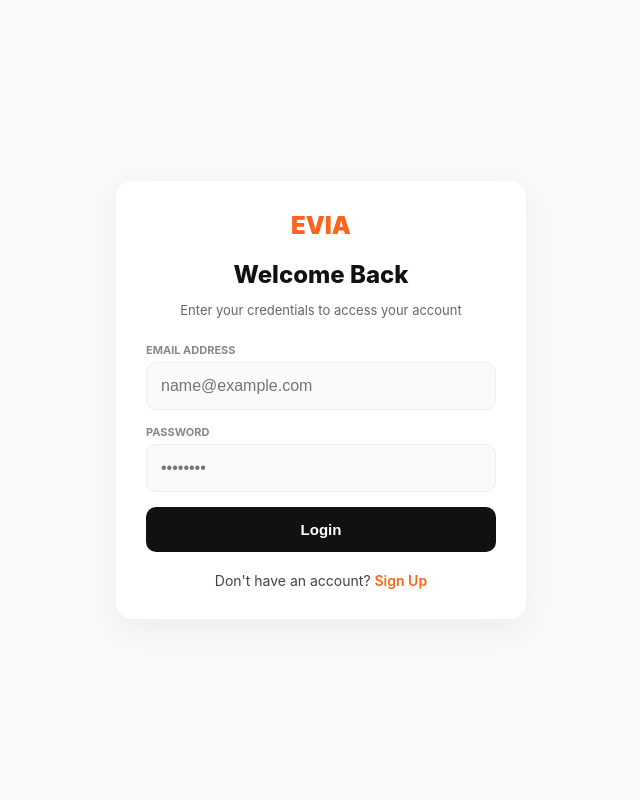
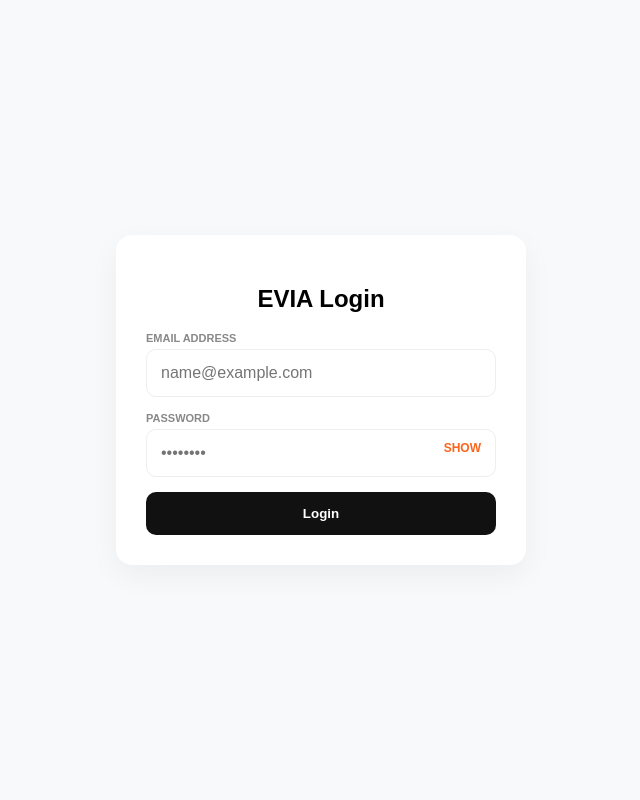
Before and after one commit to gmkarshad45-design/evia-shop, a Flask app: page /login in a window 1280 px wide. Shown: the whole page, without its empty margins (319-959 px from the left). Run offline with Flask 3, Linux system fonts and the light colour scheme.

Commit message:
Update login.html

```diff
--- a/templates/login.html
+++ b/templates/login.html
@@ -3,89 +3,28 @@
 <head>
     <meta charset="UTF-8">
     <meta name="viewport" content="width=device-width, initial-scale=1.0, maximum-scale=1.0, user-scalable=no">
-    <title>Login | EVIA Official</title>
+    <title>Login | EVIA</title>
     <style>
-        :root {
-            --evia-black: #111111;
-            --evia-orange: #fb641b;
-        }
-        body {
-            font-family: -apple-system, BlinkMacSystemFont, "Segoe UI", Roboto, Helvetica, Arial, sans-serif;
-            background: #f8f9fa;
-            display: flex;
-            justify-content: center;
-            align-items: center;
-            height: 100vh;
-            margin: 0;
-            padding: 0;
-        }
-        .login-card {
-            background: white;
-            padding: 30px;
-            border-radius: 16px;
-            box-shadow: 0 10px 30px rgba(0,0,0,0.05);
-            width: 100%;
-            max-width: 350px;
-            margin: 20px;
-        }
-        h2 { text-align: center; color: var(--evia-black); margin-bottom: 5px; font-weight: 800; }
-        .subtitle { text-align: center; color: #666; font-size: 13px; margin-bottom: 25px; }
-
+        :root { --evia-black: #111111; --evia-orange: #fb641b; }
+        body { font-family: sans-serif; background: #f8f9fa; display: flex; justify-content: center; align-items: center; height: 100vh; margin: 0; }
+        .login-card { background: white; padding: 30px; border-radius: 16px; box-shadow: 0 10px 30px rgba(0,0,0,0.05); width: 100%; max-width: 350px; }
         .form-label { font-size: 11px; font-weight: 700; color: #888; text-transform: uppercase; margin-bottom: 5px; display: block; }
-
         input {
-            width: 100%;
-            padding: 14px;
-            margin-bottom: 15px;
-            border: 1px solid #eee;
-            border-radius: 10px;
-            box-sizing: border-box;
-            background: #fafafa;
-            /* FIX: 16px prevents mobile browsers from auto-zooming on focus */
-            font-size: 16px;
-            /* FIX: Ensures touch interactions are immediate */
+            width: 100%; padding: 14px; margin-bottom: 15px; border: 1px solid #eee; border-radius: 10px; box-sizing: border-box;
+            font-size: 16px; /* Prevents auto-zoom on iPhone */
             touch-action: manipulation;
         }
-        input:focus { outline: none; border-color: var(--evia-orange); background: #fff; }
-
         .btn {
-            width: 100%;
-            padding: 14px;
-            background: var(--evia-black);
-            color: white;
-            border: none;
-            border-radius: 10px;
-            cursor: pointer;
-            font-size: 15px;
-            font-weight: 700;
-            transition: transform 0.2s ease;
-            /* FIX: Removes 300ms tap delay on mobile */
-            touch-action: manipulation;
+            width: 100%; padding: 14px; background: var(--evia-black); color: white; border: none; border-radius: 10px;
+            font-weight: 700; cursor: pointer; touch-action: manipulation;
         }
-        .btn:active { transform: scale(0.97); }
-
-        .footer-text { text-align: center; margin-top: 20px; font-size: 14px; color: #444; }
-        .footer-text a { color: var(--evia-orange); text-decoration: none; font-weight: 600; }
-
-        .flash {
-            background: #fff5f5;
-            color: #ff4444;
-            text-align: center;
-            padding: 10px;
-            border-radius: 8px;
-            font-size: 13px;
-            margin-bottom: 15px;
-            border: 1px solid #ffebeb;
-        }
+        .flash { color: #ff4444; text-align: center; margin-bottom: 15px; font-size: 13px; }
+        .toggle-btn { position: absolute; right: 15px; top: 12px; font-size: 12px; font-weight: 800; color: var(--evia-orange); cursor: pointer; }
     </style>
 </head>
 <body>
     <div class="login-card">
-        <div style="text-align: center; margin-bottom: 15px;">
-            <a href="/" style="text-decoration: none; color: var(--evia-orange); font-weight: 900; font-size: 24px;">EVIA</a>
-        </div>
-        <h2>Welcome Back</h2>
-        <p class="subtitle">Enter your credentials to access your account</p>
+        <h2 style="text-align: center;">EVIA Login</h2>
 
         {% with messages = get_flashed_messages() %}
             {% if messages %}
@@ -97,23 +36,30 @@
 
         <form method="POST">
             <label class="form-label">Email Address</label>
-            <input type="email"
-                   name="email"
-                   placeholder="name@example.com"
-                   required
-                   autocapitalize="none"
-                   autocorrect="off"
-                   spellcheck="false">
+            <input type="email" name="email" placeholder="name@example.com" required
+                   autocapitalize="none" autocorrect="off" spellcheck="false">
 
             <label class="form-label">Password</label>
-            <input type="password" name="password" placeholder="••••••••" required>
+            <div style="position: relative;">
+                <input type="password" id="pass" name="password" placeholder="••••••••" required>
+                <span class="toggle-btn" onclick="togglePass()">SHOW</span>
+            </div>
 
             <button type="submit" class="btn">Login</button>
         </form>
+    </div>
 
-        <div class="footer-text">
-            Don't have an account? <a href="/signup">Sign Up</a>
-        </div>
-    </div>
+    <script>
+        function togglePass() {
+            var x = document.getElementById("pass");
+            if (x.type === "password") {
+                x.type = "text";
+                event.target.innerText = "HIDE";
+            } else {
+                x.type = "password";
+                event.target.innerText = "SHOW";
+            }
+        }
+    </script>
 </body>
 </html>
```
